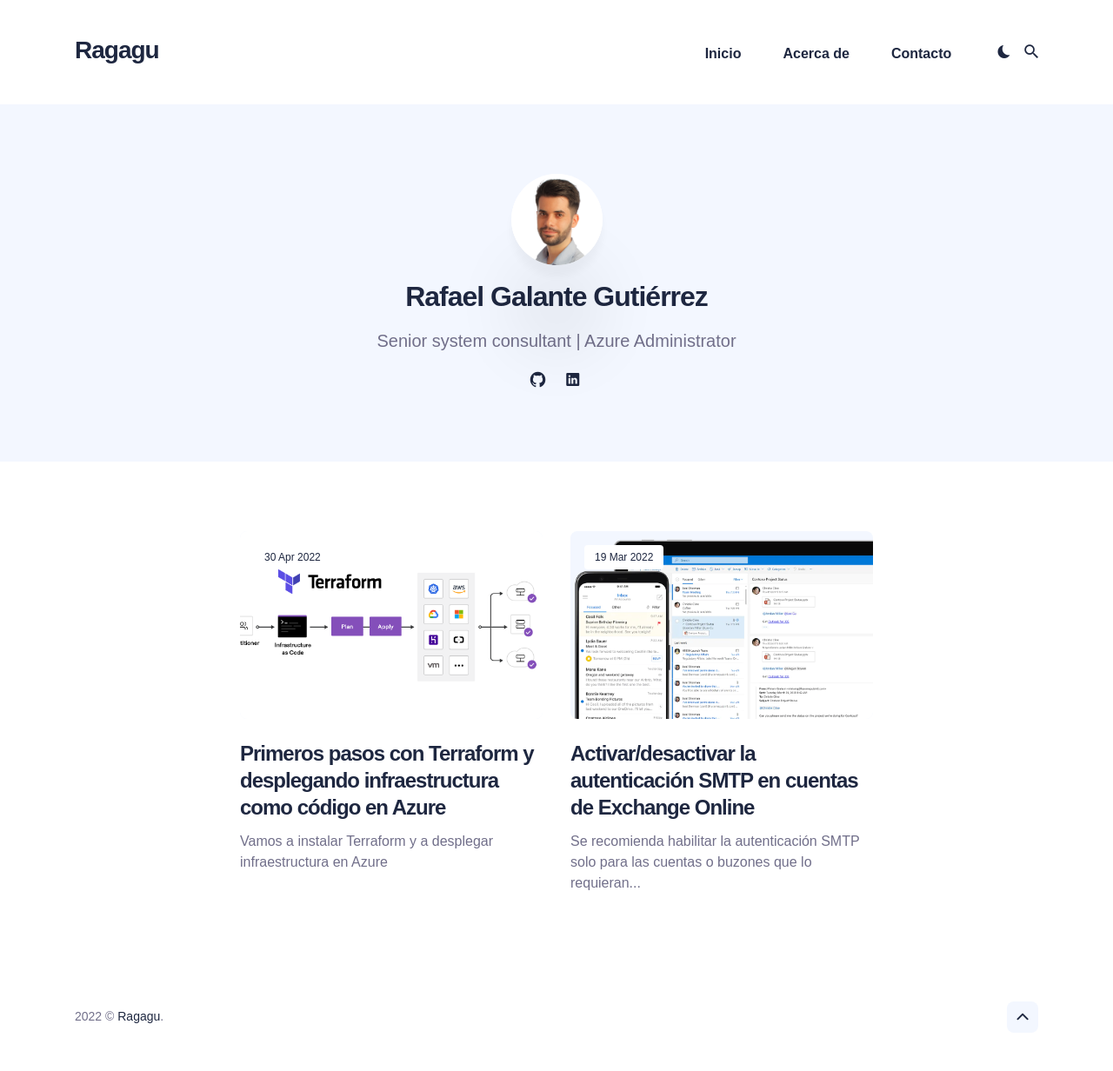
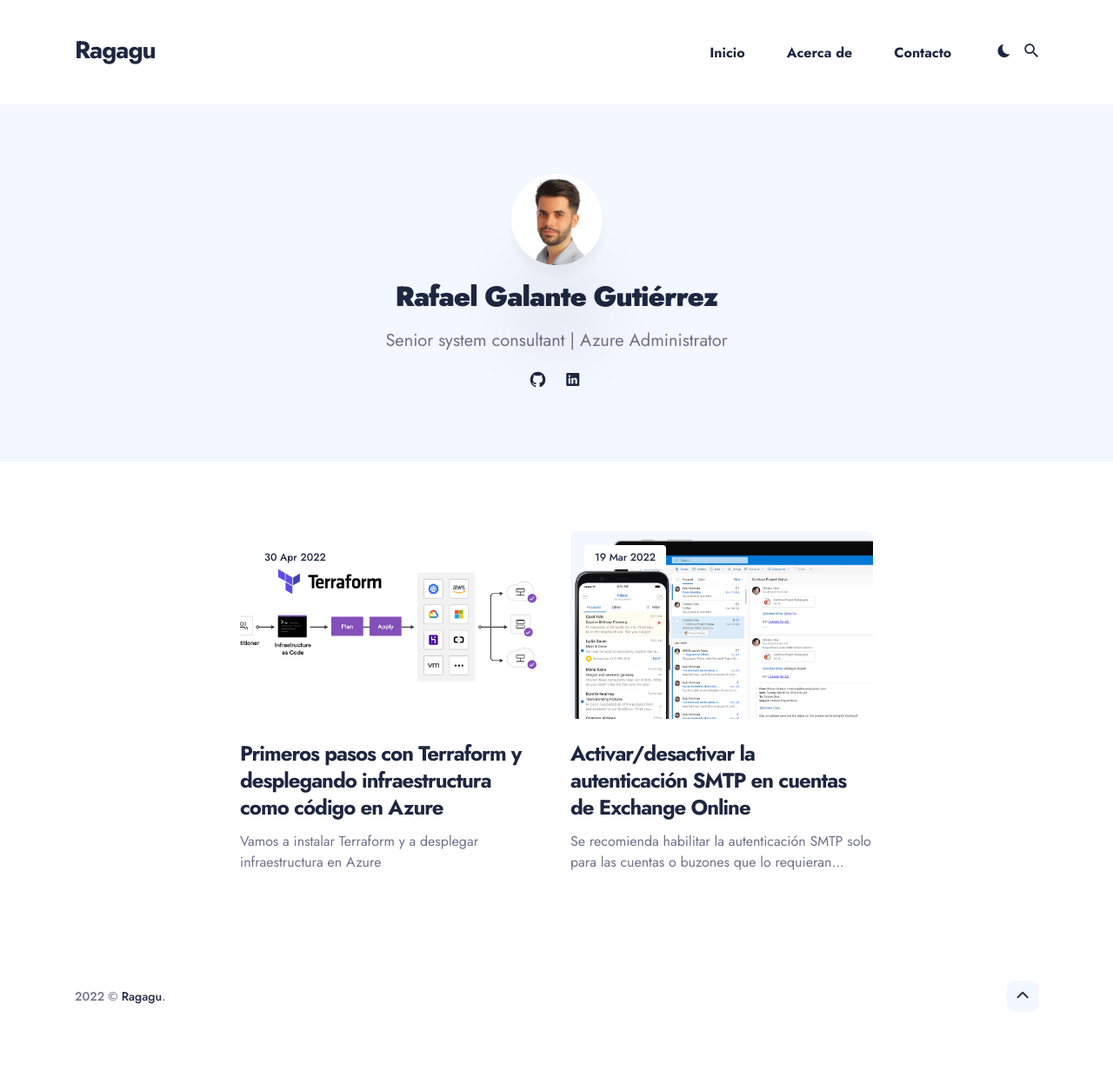
Before and after one commit to ragagu/ragagu-blog, a Jekyll site: the page built from index.html, in a window 1280 px wide. Shown: the whole page at 87% size. Built offline with Jekyll 4.4.1, drawn with Linux system fonts in a browser that asks for light colours; nearby versions of some CDN libraries; the list of posts is cut into pages by our own code; after the commit the page ends 1208 px from its top, so only the background shows below that.

Commit message:
Update _variables.scss

```diff
--- a/_sass/0-settings/_variables.scss
+++ b/_sass/0-settings/_variables.scss
@@ -19,12 +19,12 @@ $base-font-size: 20px;
 $base-font-style: normal;
 $base-font-variant: normal;
 $base-font-weight: normal;
-$base-font-family: Arial, Helvetica, sans-serif;
+$base-font-family: 'Jost', Helvetica Neue, Helvetica, Arial, sans-serif;
 $base-line-height: 1.5;
 
 // Headings
 $heading-font-weight: 700;
-$heading-font-family: Arial, Helvetica, sans-serif;
+$heading-font-family: 'Jost', Helvetica Neue, Helvetica, Arial, sans-serif;
 
 $font-size-h1:  36px;
 $font-size-h2:  28px;
```
